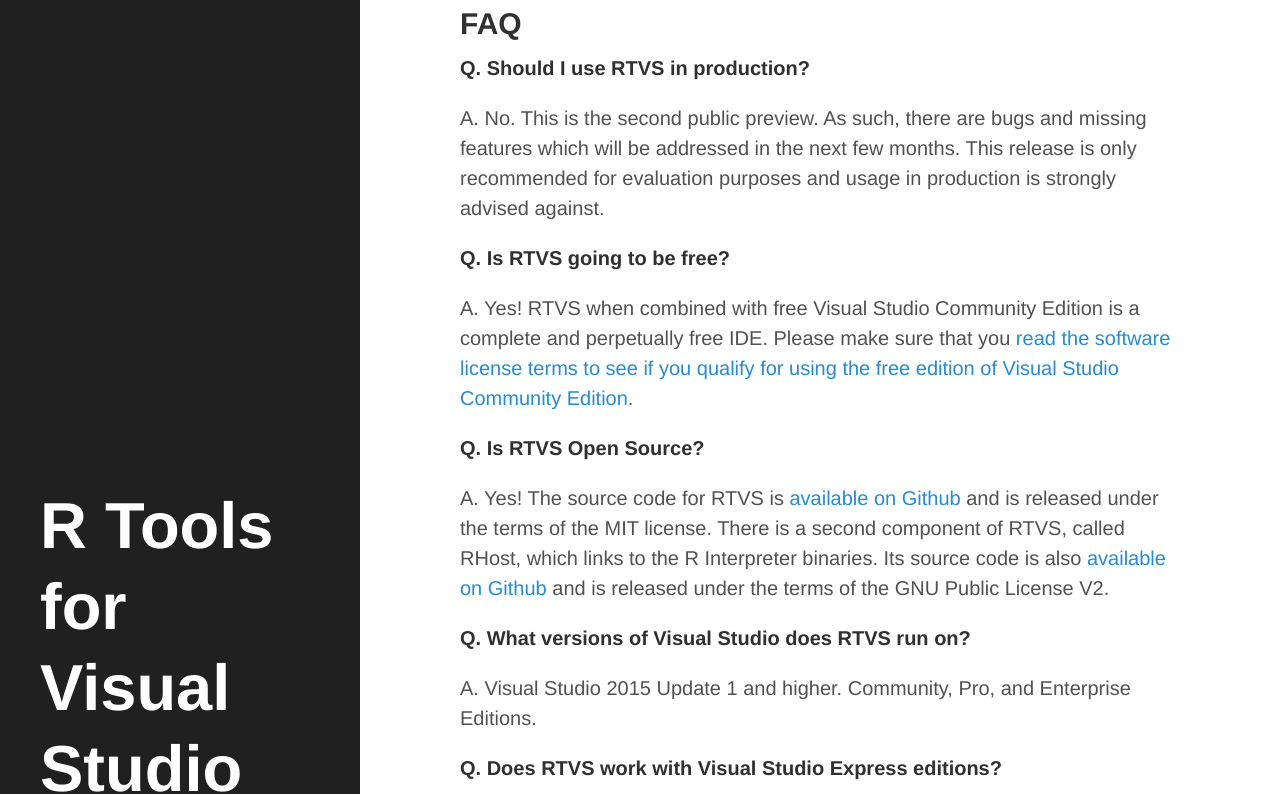
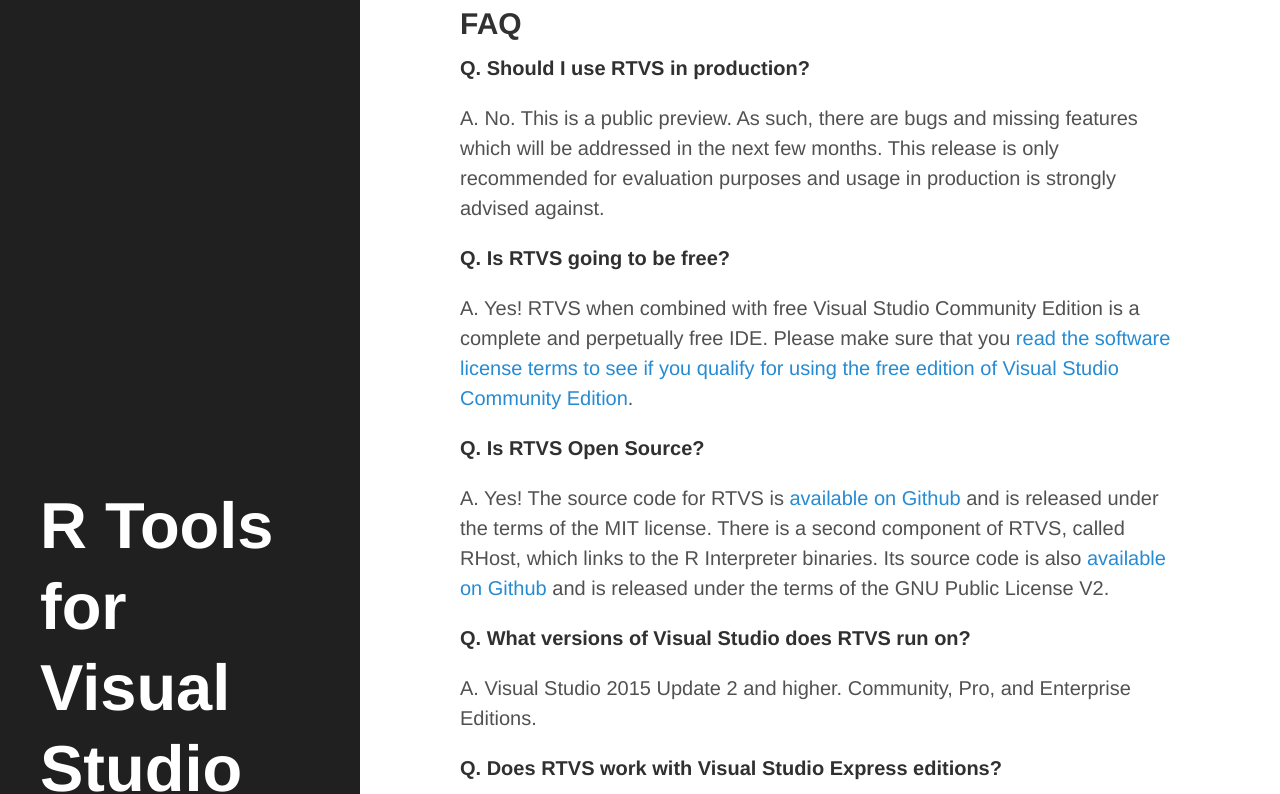
Before and after one commit to microsoft/RTVS-docs, a Jekyll site: the page built from index.md, in a window 1280 px wide and 1400 px high, scrolled down 3430 px. Shown: the part 153-947 px from the top of the window. Built offline with Jekyll 4.4.1, drawn with Linux system fonts in a browser that asks for light colours; some of the changed text lies outside the part shown.

Commit message:
updating faq items

```diff
--- a/index.md
+++ b/index.md
@@ -16,7 +16,7 @@
 Of course, we remind you that this release is meant for evaluation purposes only
 and not for production use.
 
-If you **already** have VS2015 with Update 1 (or higher) installed and R
+If you **already** have VS2015 with Update 2 (or higher) installed and R
 installed, you can download RTVS from the link below - but we highly recommend
 following the [Installation guide](installation.html):
 
@@ -71,7 +71,7 @@
 The pre-requisites for RTVS are:
 
 * Visual Studio 2015 Community, Professional or Enterprise
-* Visual Studio 2015 Update 1 or Update 2
+* Visual Studio 2015 Update 2
 * An R interpreter: CRAN-R or Microsoft R Open
 
 Please check out the installation steps, *especially* if you are new to Visual
@@ -109,10 +109,9 @@
 
 **Q. Should I use RTVS in production?**
 
-A. No. This is the second public preview. As such, there are bugs and missing
-features which will be addressed in the next few months. This release is only
-recommended for evaluation purposes and usage in production is strongly advised
-against.
+A. No. This is a public preview. As such, there are bugs and missing features
+which will be addressed in the next few months. This release is only recommended
+for evaluation purposes and usage in production is strongly advised against.
 
 **Q. Is RTVS going to be free?**
 
@@ -131,7 +130,7 @@
 
 **Q. What versions of Visual Studio does RTVS run on?**
 
-A. Visual Studio 2015 Update 1 and higher. Community, Pro, and Enterprise
+A. Visual Studio 2015 Update 2 and higher. Community, Pro, and Enterprise
 Editions.
 
 **Q. Does RTVS work with Visual Studio Express editions?**
```
Also changed, not shown: other parts of index.md (+1 -1 lines), installation.md (+2 -2 lines).
